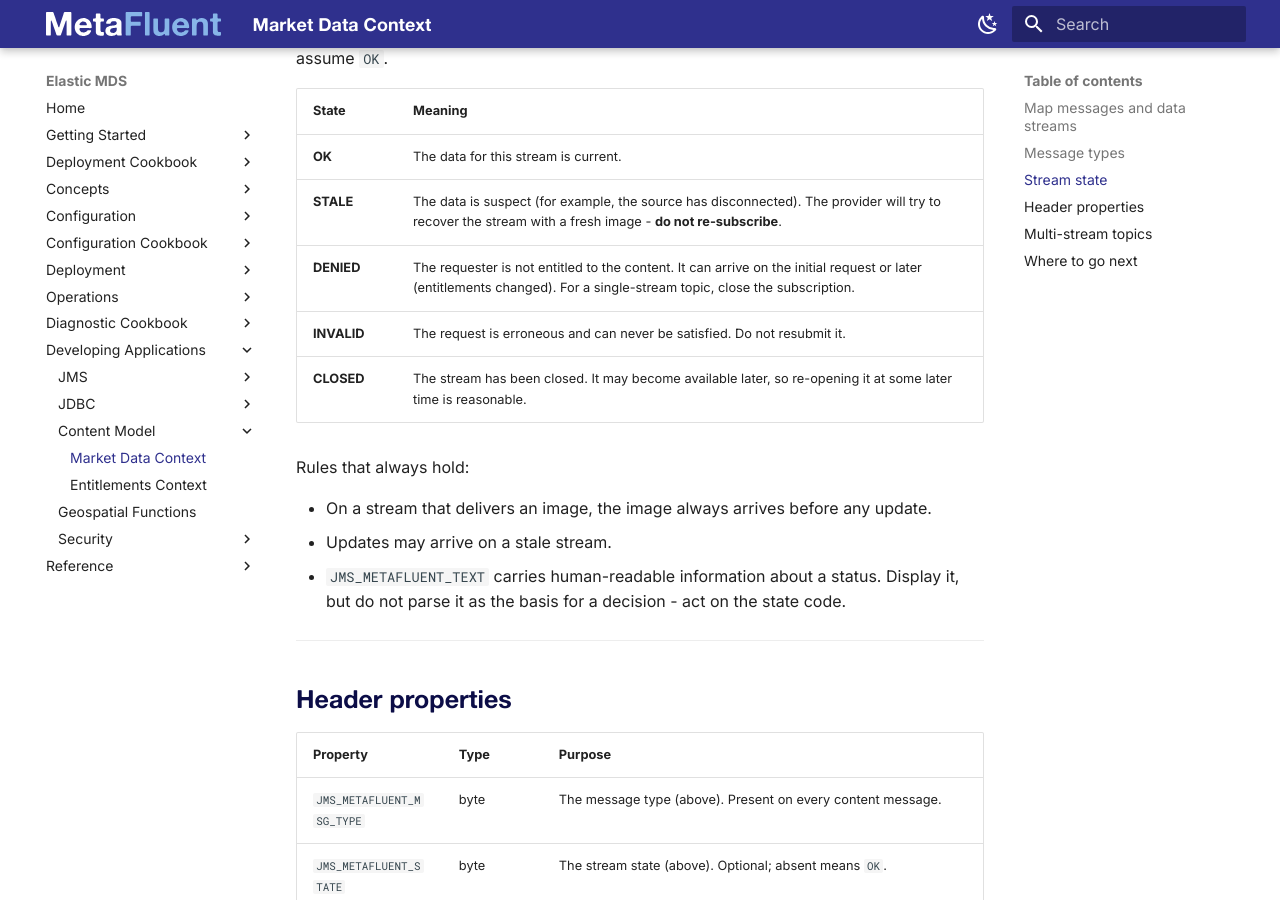
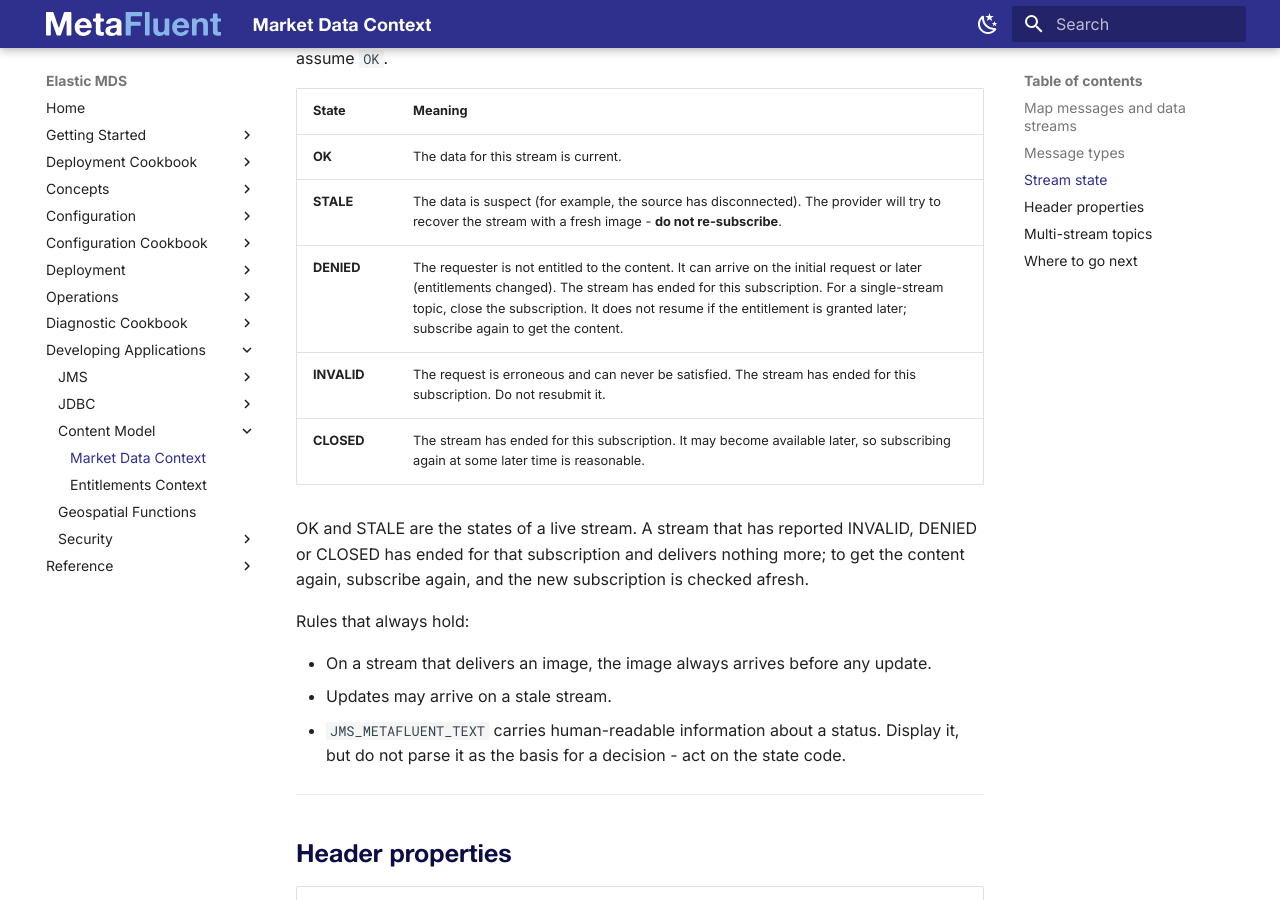
Before and after one commit to MetaFluent/ElasticMDS-docs, an MkDocs documentation site: the page built from docs/Dynamic-Data-Conventions.md, in a window 1280 px wide and 900 px high, scrolled down 1441 px. Built offline with MkDocs 1.6.1 and Material for MkDocs 9.7.7, drawn with Linux system fonts in a browser that asks for light colours; the version menu is left out; some of the changed text lies outside the part shown.

Commit message:
MetaFluent/IssueTracking#1670 A failure reported to an application ends the stream; alert rows MF-PSH-025, 026, 027
Dynamic Data Conventions, JMS, JDBC and Access Control state that INVALID, DENIED and CLOSED end a stream for its subscription and that a grant takes effect for subscriptions made after it. Log Message Reference rows for the three new alerts.

https://github.com/MetaFluent/IssueTracking/issues/1670

Co-Authored-By: Claude <noreply@anthropic.com>
Claude-Session: https://claude.ai/code/session_01G11mkgHpYvQm1pbUUVKYpJ

```diff
--- a/docs/Dynamic-Data-Conventions.md
+++ b/docs/Dynamic-Data-Conventions.md
@@ -39,9 +39,11 @@ A stream's state is carried in the `JMS_METAFLUENT_STATE` property. It is option
 |-------|---------|
 | **OK** | The data for this stream is current. |
 | **STALE** | The data is suspect (for example, the source has disconnected). The provider will try to recover the stream with a fresh image - **do not re-subscribe**. |
-| **DENIED** | The requester is not entitled to the content. It can arrive on the initial request or later (entitlements changed). For a single-stream topic, close the subscription. |
-| **INVALID** | The request is erroneous and can never be satisfied. Do not resubmit it. |
-| **CLOSED** | The stream has been closed. It may become available later, so re-opening it at some later time is reasonable. |
+| **DENIED** | The requester is not entitled to the content. It can arrive on the initial request or later (entitlements changed). The stream has ended for this subscription. For a single-stream topic, close the subscription. It does not resume if the entitlement is granted later; subscribe again to get the content. |
+| **INVALID** | The request is erroneous and can never be satisfied. The stream has ended for this subscription. Do not resubmit it. |
+| **CLOSED** | The stream has ended for this subscription. It may become available later, so subscribing again at some later time is reasonable. |
+
+OK and STALE are the states of a live stream. A stream that has reported INVALID, DENIED or CLOSED has ended for that subscription and delivers nothing more; to get the content again, subscribe again, and the new subscription is checked afresh.
 
 Rules that always hold:
 
@@ -78,7 +80,7 @@ A **multi-stream topic** delivers several data streams over a single subscriptio
 - **Adding a stream** - a `STREAM_UPDATE` with a new id and its next/previous ids.
 - **Removing a stream** - a `STATUS` message with state `CLOSED` for that stream; reconnect its neighbours and reassign head/tail as needed.
 
-**Per-stream state.** Each stream in a collection follows the same state model as a single-stream topic, and a `STREAM_UPDATE` is always the first message for a stream. A stream marked `DENIED` is still part of the underlying collection but is not visible to this application - continue to maintain it. A status message with **no** stream id applies to the collection as a whole (for example, when the subscriber is not entitled to the collection itself).
+**Per-stream state.** Each stream in a collection follows the same state model as a single-stream topic, and a `STREAM_UPDATE` is always the first message for a stream. A stream marked `DENIED` is still part of the underlying collection but is not visible to this application - continue to maintain it. `STREAM_UPDATE` messages continue to arrive for a stream that has ended, so the collection's order stays correct. A status message with **no** stream id applies to the collection as a whole (for example, when the subscriber is not entitled to the collection itself).
 
 An application that does not need the collection's structure can ignore the `STREAM_UPDATE` messages and process only the stream data.
 
```
Also changed, not shown: docs/Access-Control.md (+1 -1 lines), docs/Develop-JDBC.md (+1 -1 lines), docs/Develop-JMS.md (+1 -1 lines), docs/Log-Message-Reference.md (+3 -0 lines).
